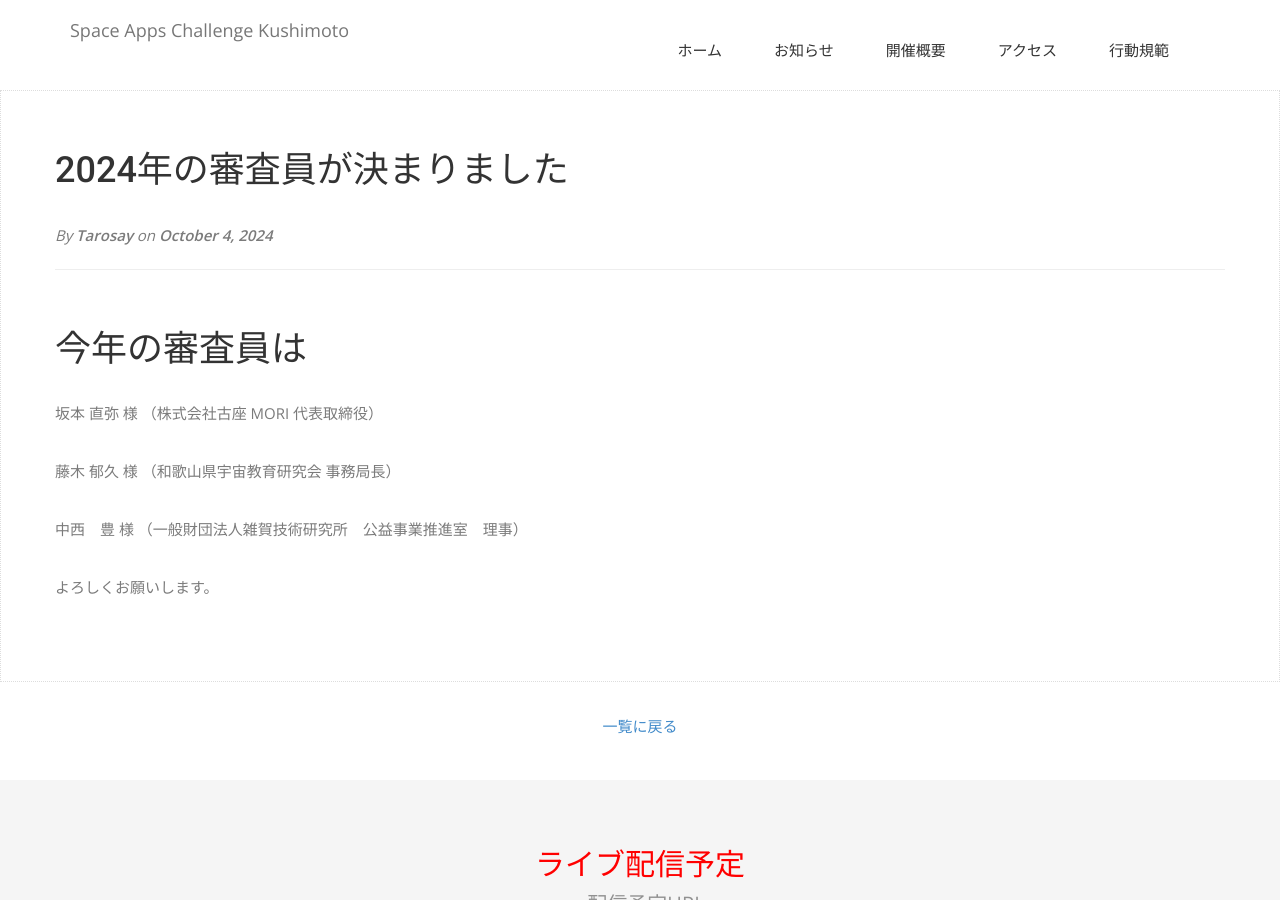
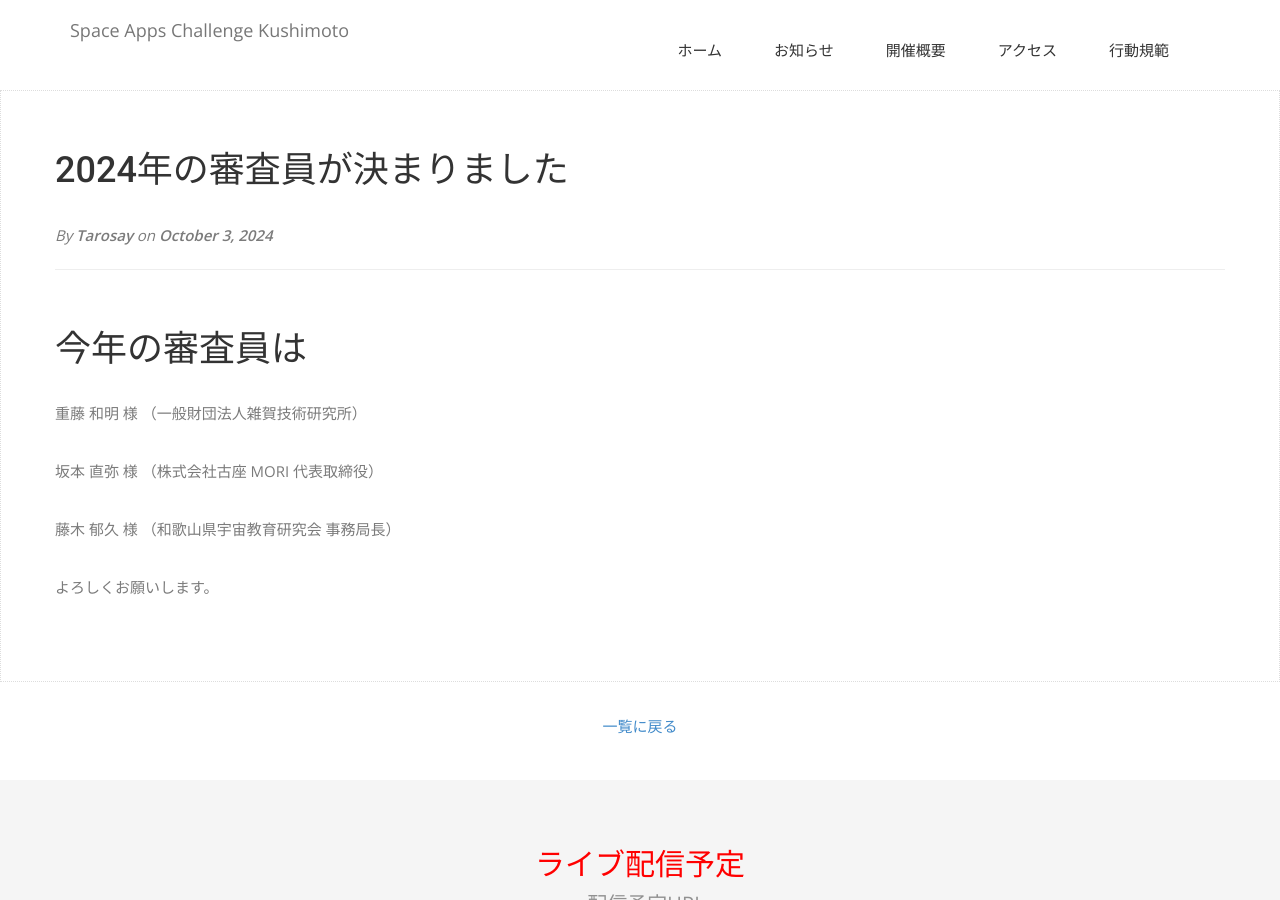
Before and after one commit to space-apps-kushimoto/space-apps-kushimoto.github.io, a Jekyll site: the page built from _posts/2024-10-02-judges-selection.md, in a window 1280 px wide and 900 px high. Built offline with Jekyll 4.4.1, drawn with Linux system fonts in a browser that asks for light colours; nearby versions of some CDN libraries; some web fonts are replaced; a script that is not in the unit is left out.

Commit message:
Update 2024-10-02-judges-selection.md

```diff
--- a/_posts/2024-10-02-judges-selection.md
+++ b/_posts/2024-10-02-judges-selection.md
@@ -1,16 +1,16 @@
 ---
 layout: post
 title: 2024年の審査員が決まりました
-date: 2024-10-04 00:00:00
+date: 2024-10-03 00:00:00
 author: Tarosay
 ---
 
 # 今年の審査員は
 
+重藤 和明 様 （一般財団法人雑賀技術研究所）
+
 坂本 直弥 様 （株式会社古座 MORI 代表取締役）
 
 藤木 郁久 様 （和歌山県宇宙教育研究会 事務局長）
 
-中西　豊 様 （一般財団法人雑賀技術研究所　公益事業推進室　理事）
-
 よろしくお願いします。
```
